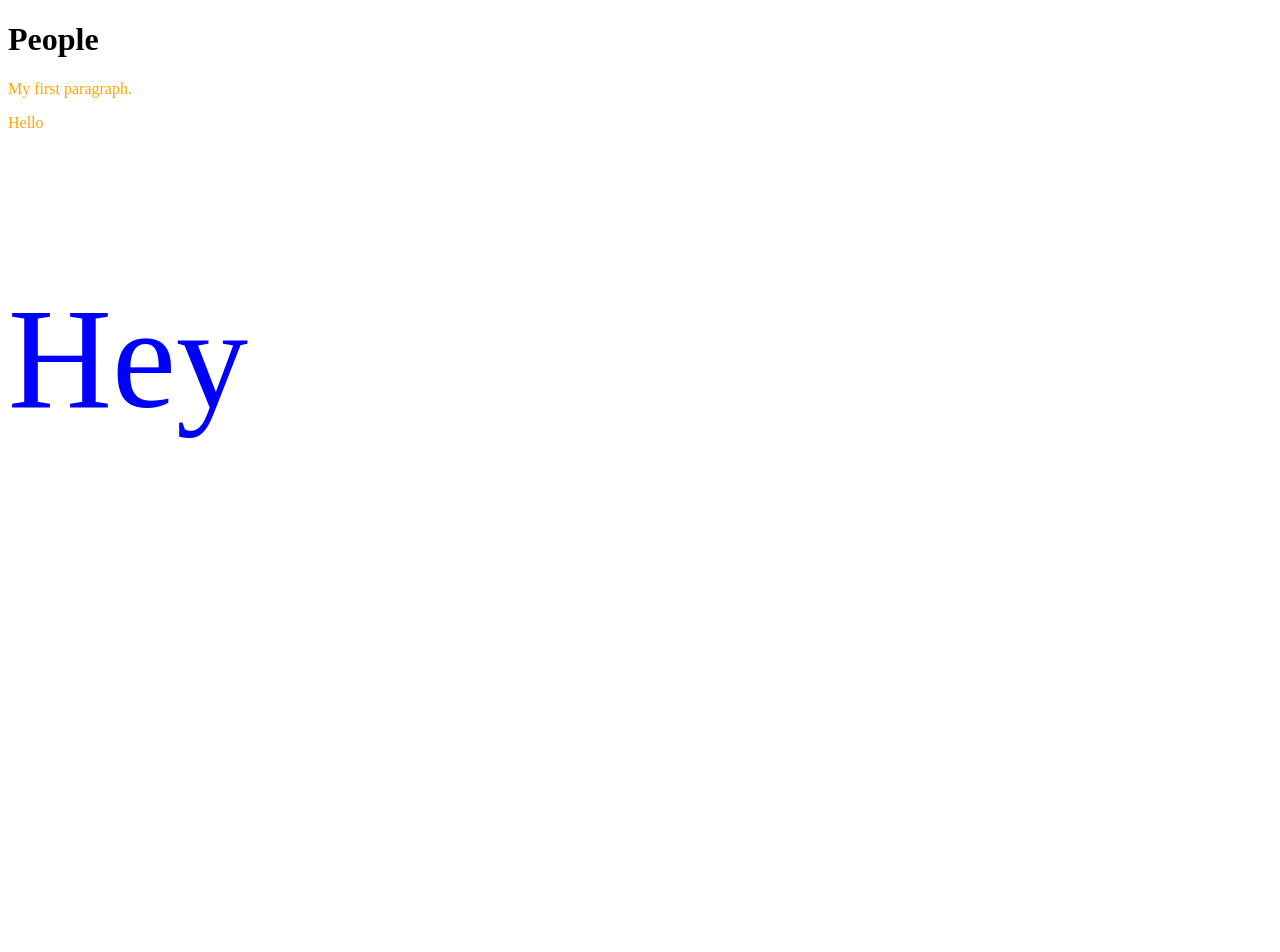
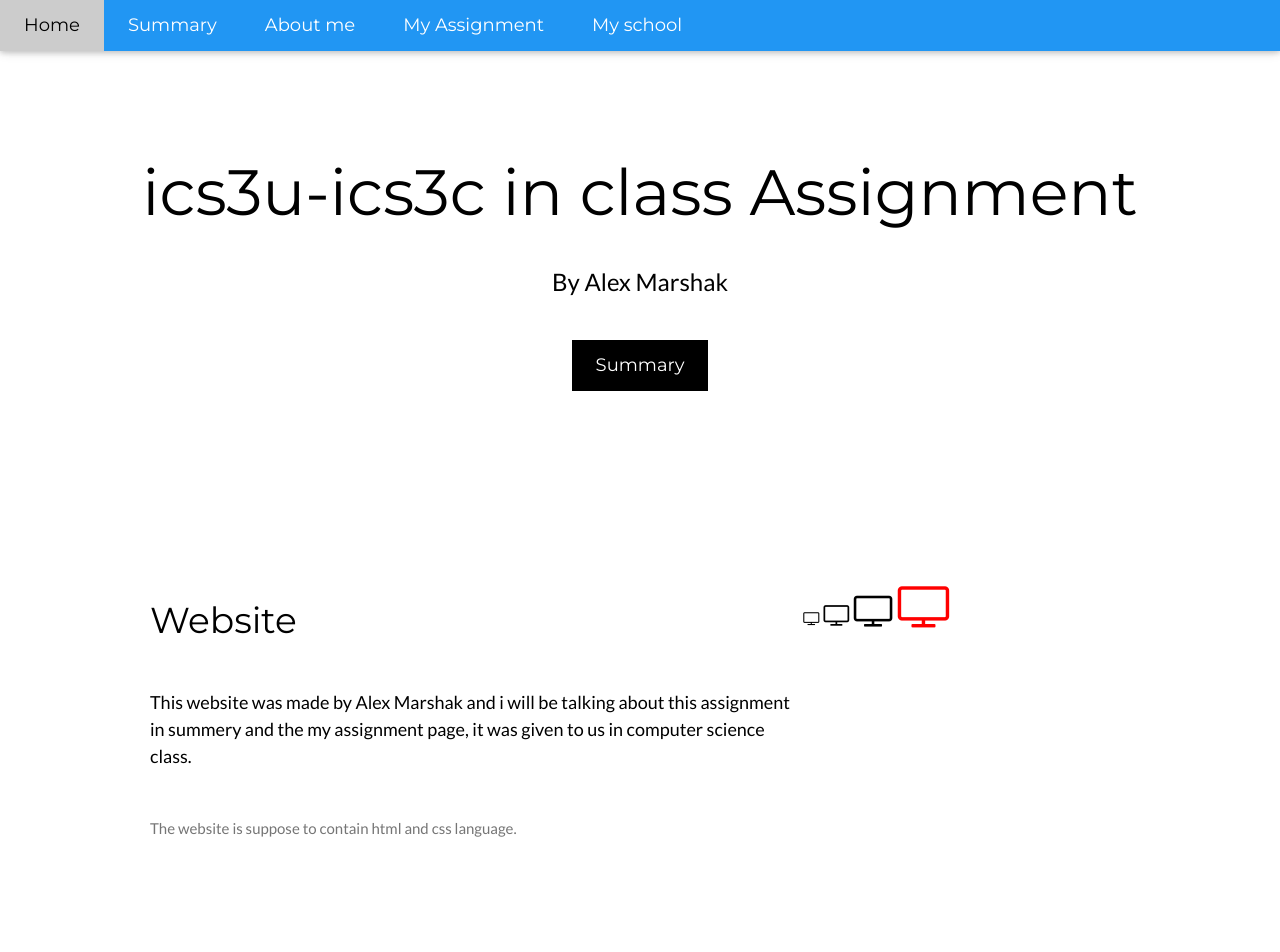
Before and after one commit to alexmarshak/Test, a plain HTML site: page index.html in a window 1280 px wide. Shown: the top 952 px of the page. Before the commit the page ends 800 px from the top, so only its background shows below. Drawn offline with nearby package versions, Linux system fonts and the light colour scheme.

Commit message:
added styles
added style

```diff
--- a/Style.css
+++ b/Style.css
@@ -3,5 +3,8 @@ p{
 }
 #Intro{
 	font-size: 9em;
-	color: blue;
+	color: orange;
 }
+body{
+	background-color: #BEB4B2;
+}
--- a/index.html
+++ b/index.html
@@ -1,14 +1,80 @@
 <!DOCTYPE html>
-<html>
-<head>
-<title>Blackmarket</title>
-<link rel="stylesheet" type="text/css" href="Style.css">
-</head>
+<html lang="en">
+<title>My assigment</title>
+<meta charset="UTF-8">
+<meta name="viewport" content="width=device-width, initial-scale=1">
+<link rel="stylesheet" href="https://www.w3schools.com/w3css/4/w3.css">
+<link rel="stylesheet" href="https://fonts.googleapis.com/css?family=Lato">
+<link rel="stylesheet" href="https://fonts.googleapis.com/css?family=Montserrat">
+<link rel="stylesheet" href="https://cdnjs.cloudflare.com/ajax/libs/font-awesome/4.7.0/css/font-awesome.min.css">
+<style>
+body,h1,h2,h3,h4,h5,h6 {font-family: "Lato", sans-serif}
+.w3-bar,h1,button {font-family: "Montserrat", sans-serif}
+.fa-anchor,.fa-coffee {font-size:200px}
+</style>
 <body>
 
-  <h1>People</h1>
-  <p>My first paragraph.</p>
-  <p>Hello</p>
-  <p id="Intro">Hey</p>
+<!-- Navbar -->
+<div class="w3-top">
+  <div class="w3-bar w3-blue w3-card w3-left-align w3-large">
+    <a class="w3-bar-item w3-button w3-hide-medium w3-hide-large w3-right w3-padding-large w3-hover-white w3-large w3-blue" href="javascript:void(0);" onclick="myFunction()" title="Toggle Navigation Menu"><i class="fa fa-bars"></i></a>
+    <a href="#" class="w3-bar-item w3-button w3-padding-large w3-white">Home</a>
+    <a href="#" class="w3-bar-item w3-button w3-hide-small w3-padding-large w3-hover-white">Summary</a>
+    <a href="#" class="w3-bar-item w3-button w3-hide-small w3-padding-large w3-hover-white">About me</a>
+    <a href="#" class="w3-bar-item w3-button w3-hide-small w3-padding-large w3-hover-white">My Assignment</a>
+    <a href="#" class="w3-bar-item w3-button w3-hide-small w3-padding-large w3-hover-white">My school</a>
+  </div>
+
+  <!-- Navbar on small screens -->
+  <div id="navDemo" class="w3-bar-block w3-white w3-hide w3-hide-large w3-hide-medium w3-large">
+    <a href="#" class="w3-bar-item w3-button w3-padding-large">TL Kennedy</a>
+    <a href="#" class="w3-bar-item w3-button w3-padding-large">Community Centre</a>
+    <a href="#" class="w3-bar-item w3-button w3-padding-large">Jobs</a>
+    <a href="#" class="w3-bar-item w3-button w3-padding-large">House and apartments</a>
+  </div>
+</div>
+
+<!-- Header -->
+<header class="w3-container w3--blue w3-center" style="padding:128px 16px">
+  <h1 class="w3-margin w3-jumbo">ics3u-ics3c in class Assignment</h1>
+  <p class="w3-xlarge">By Alex Marshak</p>
+  <button class="w3-button w3-black w3-padding-large w3-large w3-margin-top">Summary</button>
+</header>
+
+<!-- First Grid -->
+<div class="w3-row-padding w3-padding-64 w3-container">
+  <div class="w3-content">
+    <div class="w3-twothird">
+      <h1>Website</h1>
+      <h5 class="w3-padding-32">This website was made by Alex Marshak and i will be talking about this assignment in summery and the my assignment page, it was given to us in computer science class.</h5>
+
+      <p class="w3-text-grey">The website is suppose to contain html and css language.</p>
+    </div>
+    <div class="w1-third w1-center">
+     <i class="fa fa-tv"></i>
+<i class="fa fa-tv" style="font-size:24px"></i>
+<i class="fa fa-tv" style="font-size:36px"></i>
+<i class="fa fa-tv" style="font-size:48px;color:red"></i>
+    </div>
+
+
+  </div>
+</div>
+
+<!-- Second Grid -->
+<div class="w3-row-padding w3-padding-64 w3-container">
+  <div class="w3-content">
+    <div class="w3-twothird">
+
+    <div class="w3-twothird">
+      <h1>My progress</h1>
+      <h5 class="w3-padding-32">It took my quite a while to figure out what all these codes mean like paragraph, body, title and a lot more but with the help of code academy and my teacher Ms.Pais i got it and finally made my website.</h5>
+
+      <p class="w3-text-grey">The proggres i made to get here wasnt diffuclt or easy.</p>
+    </div>
+  </div>
+</div>
+
+</footer>
 </body>
 </html>
```
